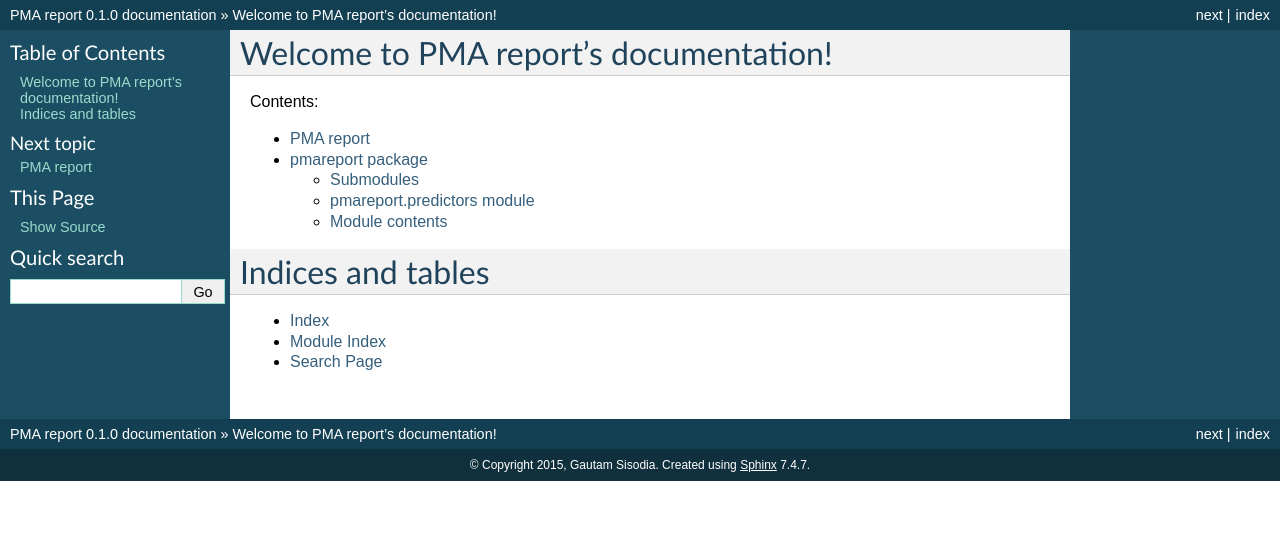
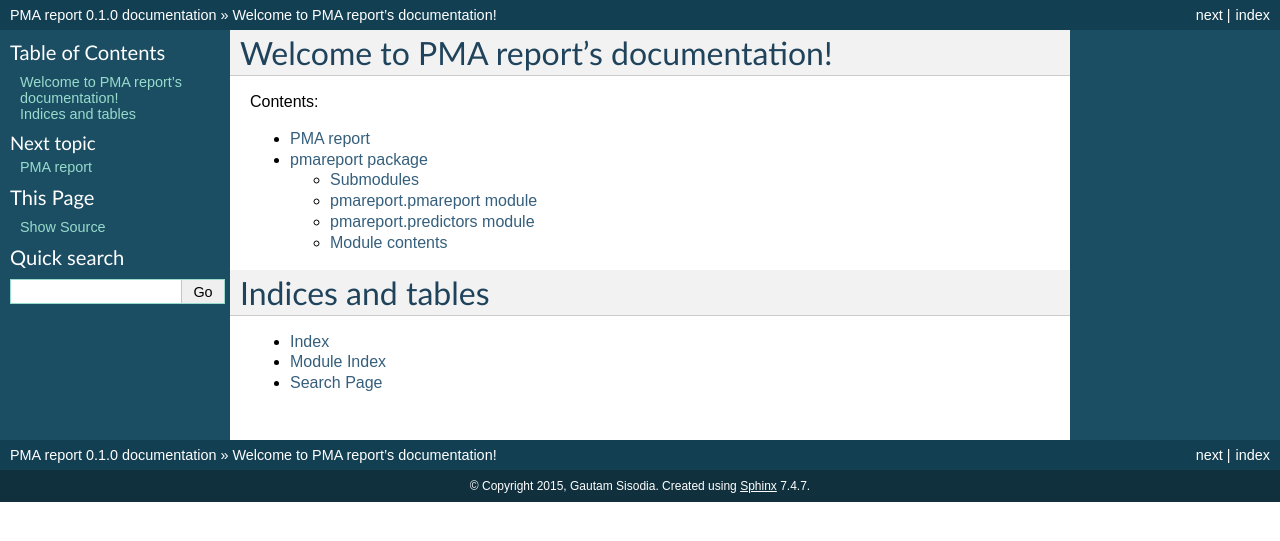
Before and after one commit to gautsi/pmareport, a Sphinx documentation site: the page built from docs/index.rst, in a window 1280 px wide. Shown: the top 541 px of the page. Built offline with Sphinx 7.4.7, drawn with Linux system fonts in a browser that asks for light colours; the version number is read from the project's files by our own code.

Commit message:
added to docs

```diff
--- a/docs/pmareport.rst
+++ b/docs/pmareport.rst
@@ -3,6 +3,14 @@
 
 Submodules
 ----------
+
+pmareport.pmareport module
+--------------------------
+
+.. automodule:: pmareport.pmareport
+    :members:
+    :undoc-members:
+    :show-inheritance:
 
 pmareport.predictors module
 ---------------------------
```
